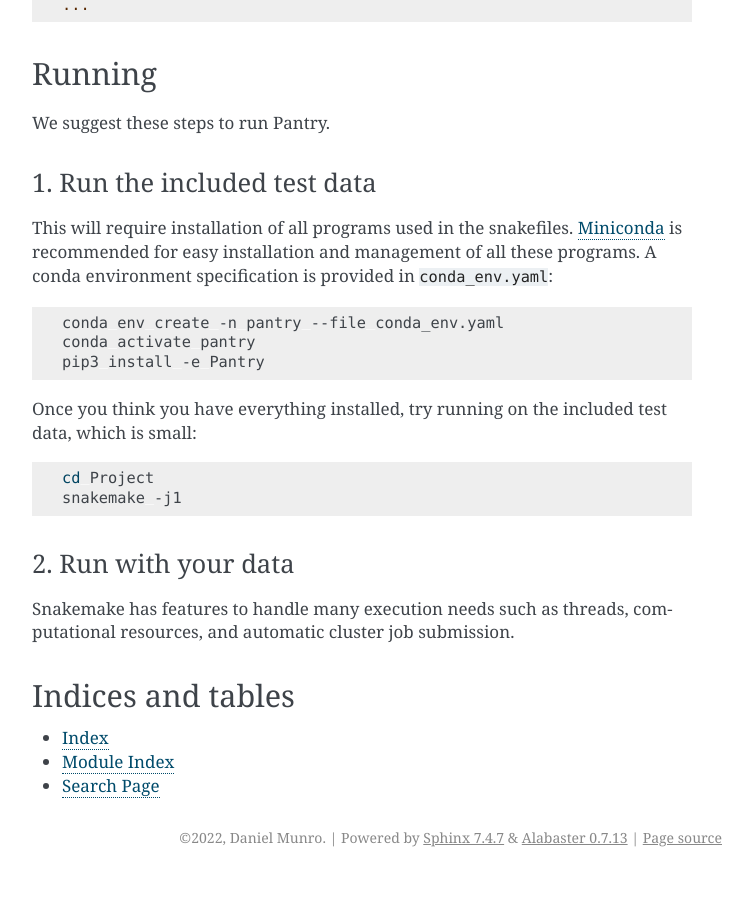
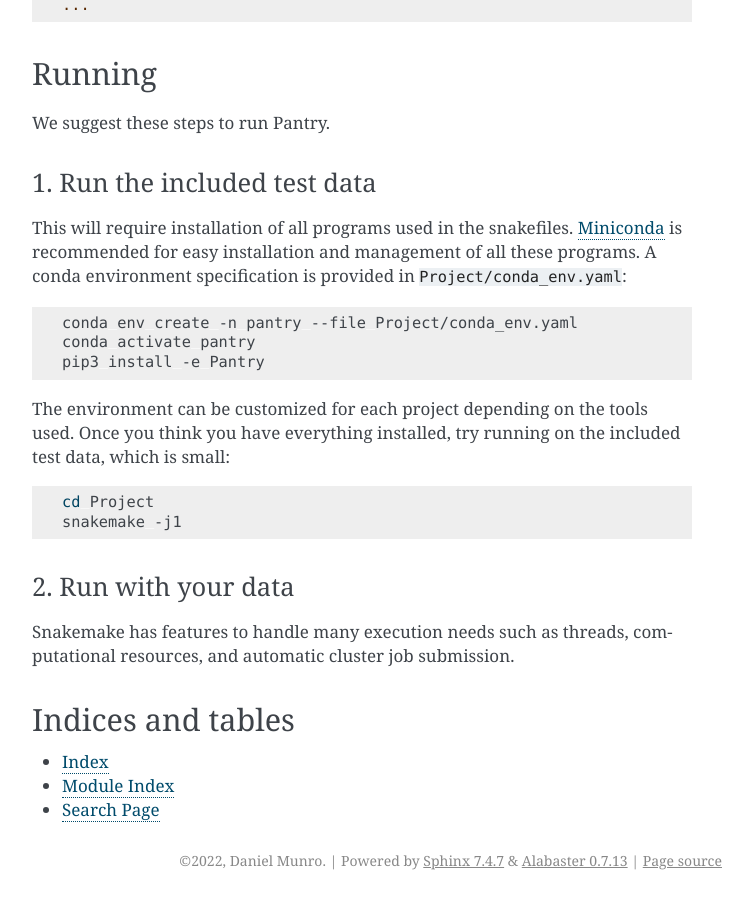
Before and after one commit to PejLab/Pantry, a Sphinx documentation site: the page built from docs/index.rst, in a window 1280 px wide and 900 px high, scrolled down 4536 px. Shown: the whole window, without its empty margins (388-1141 px from the left). Built offline with Sphinx 7.4.7, drawn with Linux system fonts in a browser that asks for light colours; before the commit the page ends 5413 px from its top, so only the background shows below that.

```diff
--- a/docs/index.rst
+++ b/docs/index.rst
@@ -167,15 +167,15 @@
 1. Run the included test data
 -----------------------------
 
-This will require installation of all programs used in the snakefiles. `Miniconda <https://docs.conda.io/en/latest/miniconda.html>`_ is recommended for easy installation and management of all these programs. A conda environment specification is provided in ``conda_env.yaml``:
+This will require installation of all programs used in the snakefiles. `Miniconda <https://docs.conda.io/en/latest/miniconda.html>`_ is recommended for easy installation and management of all these programs. A conda environment specification is provided in ``Project/conda_env.yaml``:
 
 .. code-block:: shell
 
-   conda env create -n pantry --file conda_env.yaml
+   conda env create -n pantry --file Project/conda_env.yaml
    conda activate pantry
    pip3 install -e Pantry
 
-Once you think you have everything installed, try running on the included test data, which is small:
+The environment can be customized for each project depending on the tools used. Once you think you have everything installed, try running on the included test data, which is small:
 
 .. code-block:: shell
 
```
Also changed, not shown: 2 other files.
